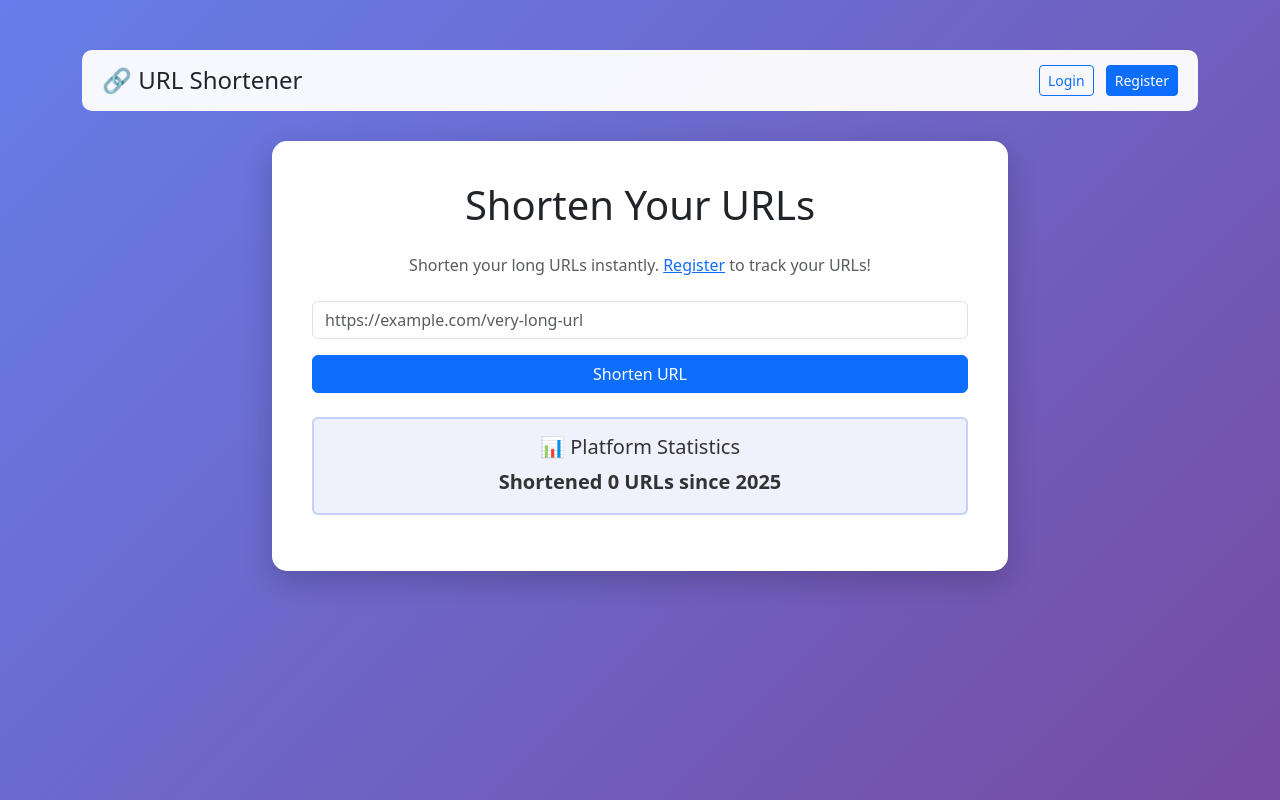
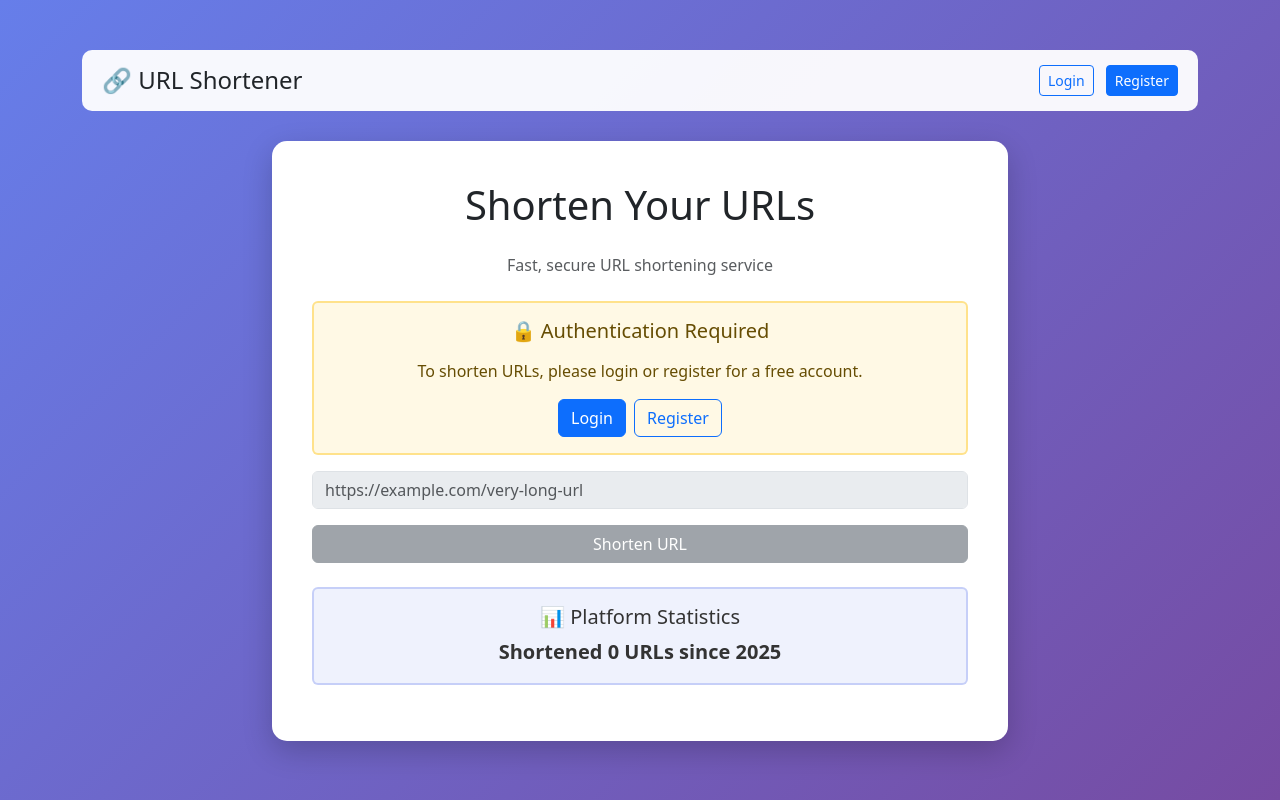
Before and after one commit to souravkhoso1/url-shortener, a Django app: page / in a window 1280 px wide. Run offline with Django 5.2, Linux system fonts and the light colour scheme; data that the repository does not hold is empty.

Commit message:
user need to login to shorten url

```diff
--- a/shortener/templates/shortener/home.html
+++ b/shortener/templates/shortener/home.html
@@ -68,10 +68,11 @@
                         {% if user.is_authenticated %}
                             Create and manage your shortened URLs
                         {% else %}
-                            Shorten your long URLs instantly. <a href="{% url 'shortener:register' %}">Register</a> to track your URLs!
+                            Fast, secure URL shortening service
                         {% endif %}
                     </p>
 
+                    {% if user.is_authenticated %}
                     <form method="post">
                         {% csrf_token %}
                         <div class="mb-3">
@@ -79,6 +80,25 @@
                         </div>
                         <button type="submit" class="btn btn-primary w-100">Shorten URL</button>
                     </form>
+                    {% else %}
+                    <!-- Login Required Message -->
+                    <div class="alert alert-warning text-center" style="background: rgba(255, 193, 7, 0.1); border: 2px solid rgba(255, 193, 7, 0.4);">
+                        <h5 class="mb-3">🔒 Authentication Required</h5>
+                        <p class="mb-3">To shorten URLs, please login or register for a free account.</p>
+                        <div class="d-flex gap-2 justify-content-center">
+                            <a href="{% url 'shortener:login' %}" class="btn btn-primary">Login</a>
+                            <a href="{% url 'shortener:register' %}" class="btn btn-outline-primary">Register</a>
+                        </div>
+                    </div>
+
+                    <!-- Disabled form for visual reference -->
+                    <form>
+                        <div class="mb-3">
+                            <input type="url" class="form-control" placeholder="https://example.com/very-long-url" disabled>
+                        </div>
+                        <button type="button" class="btn btn-secondary w-100" disabled>Shorten URL</button>
+                    </form>
+                    {% endif %}
 
                     {% if short_url %}
                     <div class="short-url-box">
--- a/shortener/views.py
+++ b/shortener/views.py
@@ -12,18 +12,20 @@ def home(request):
     total_urls = ShortenedURL.objects.count()
 
     if request.method == 'POST':
+        # Only allow logged-in users to shorten URLs
+        if not request.user.is_authenticated:
+            messages.error(request, 'Please login or register to shorten URLs.')
+            return redirect('shortener:login')
+
         form = URLForm(request.POST)
         if form.is_valid():
             original_url = form.cleaned_data['url']
 
             # Check if URL already exists for this user
-            if request.user.is_authenticated:
-                existing = ShortenedURL.objects.filter(
-                    original_url=original_url,
-                    user=request.user
-                ).first()
-            else:
-                existing = None
+            existing = ShortenedURL.objects.filter(
+                original_url=original_url,
+                user=request.user
+            ).first()
 
             if existing:
                 shortened = existing
@@ -32,7 +34,7 @@ def home(request):
                 shortened = ShortenedURL.objects.create(
                     original_url=original_url,
                     short_code=short_code,
-                    user=request.user if request.user.is_authenticated else None
+                    user=request.user
                 )
 
             short_url = request.build_absolute_uri(f'/{shortened.short_code}')
```
